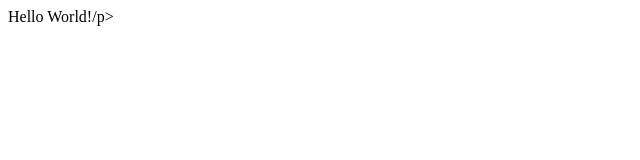
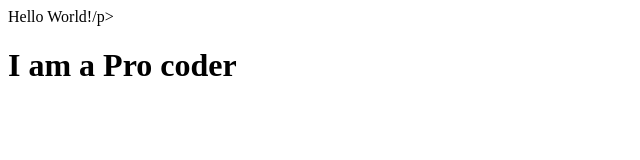
Before and after one commit to Coder-Moushmi/Learning-Github, a plain HTML site: page index.html in a window 1280 px wide. Shown: the whole page, without its empty margins (0-640 px from the left). Drawn offline with Linux system fonts and the light colour scheme.

Commit message:
Add new Heading

```diff
--- a/index.html
+++ b/index.html
@@ -1 +1,2 @@
 <p>Hello World!/p>
+<h1>I am a Pro coder</h1>
```
